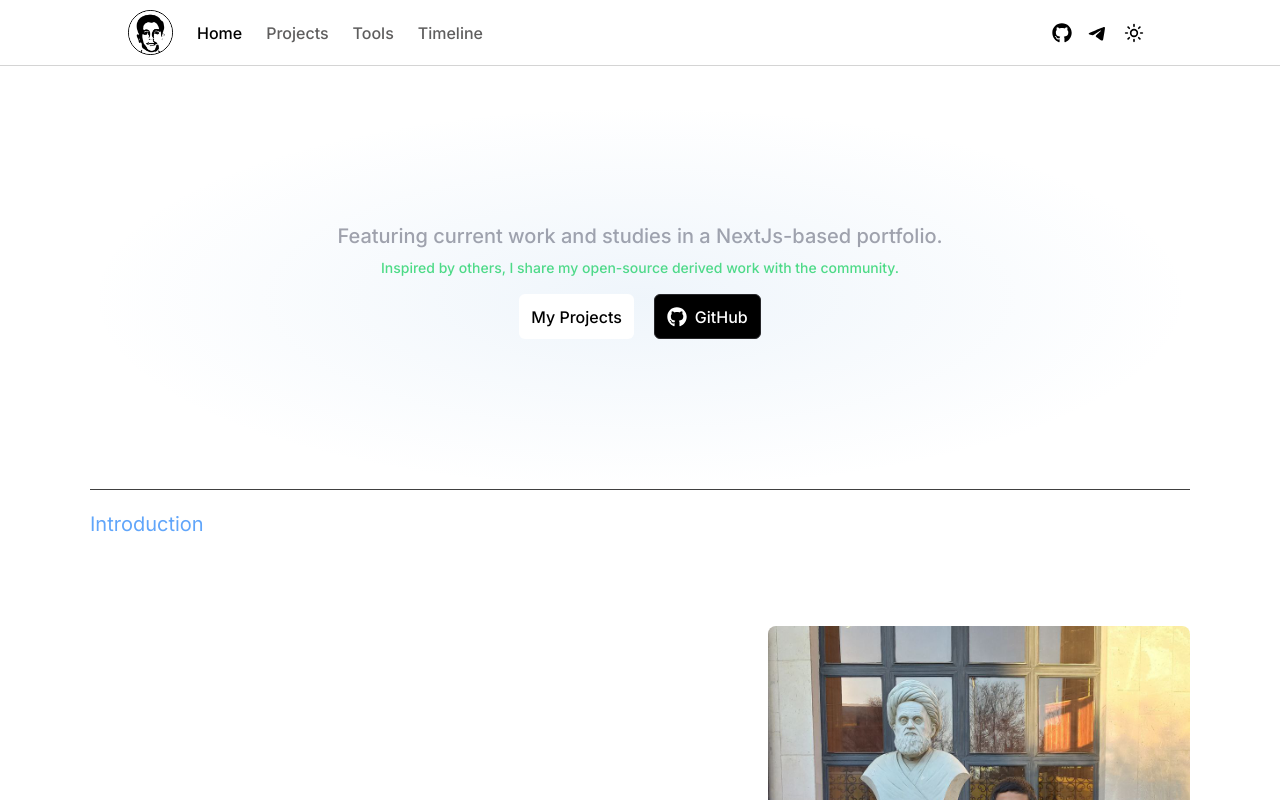
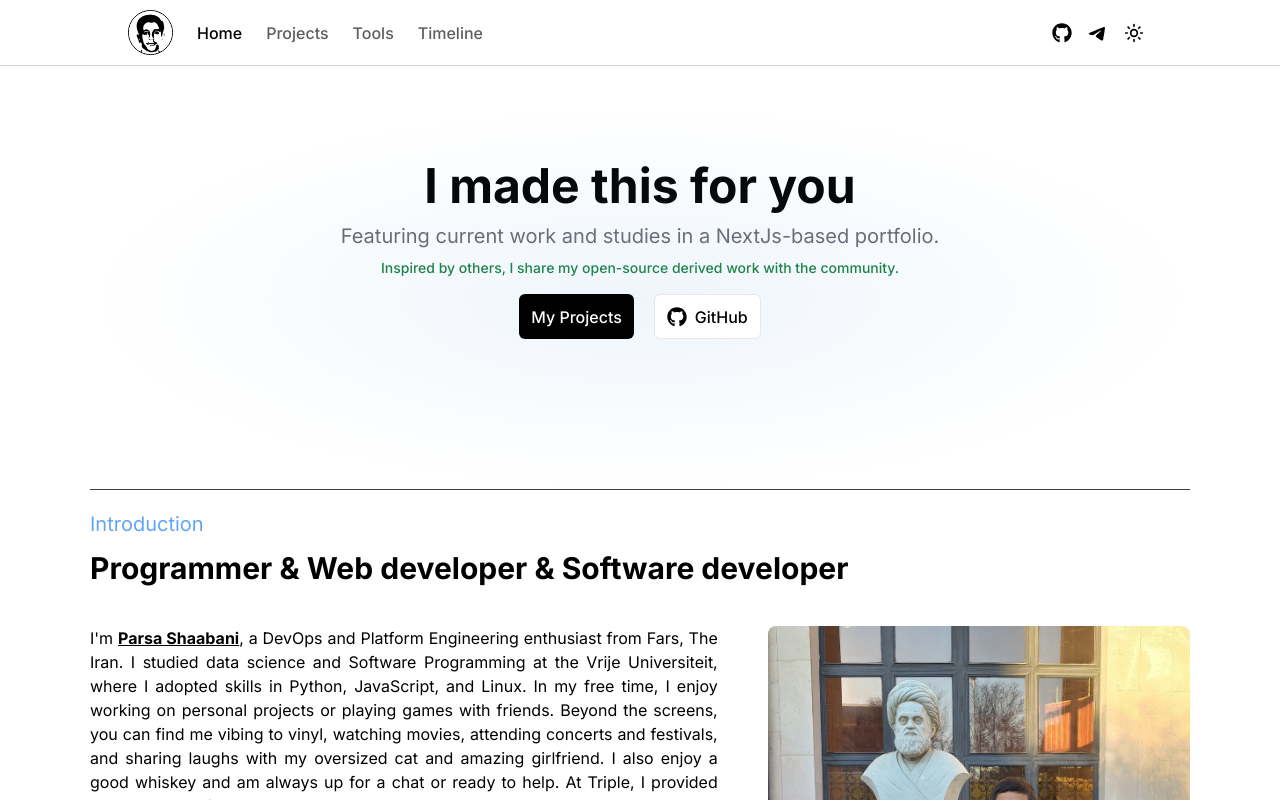
Before and after one commit to ParsaProg/portfolio, a Next.js app: page / in a window 1280 px wide. Shown: the top 800 px of the page. Built offline with nearby package versions, Linux system fonts and the light colour scheme.

Commit message:
themes fixed

```diff
--- a/app/page.tsx
+++ b/app/page.tsx
@@ -12,9 +12,9 @@ import CatImage from "../public/IMG_20241227_163947.jpg";
 import ParsaShaabaniImage from "../public/photo_2025-02-17_21-51-13.jpg";
 
 export default function Home() {
-
   const [imageIndex, setImageIndex] = useState(0);
   const pathname = usePathname();
+  const { theme } = useTheme();
   useEffect(() => {
     let intervalId = undefined;
 
@@ -33,28 +33,36 @@ export default function Home() {
   }, [pathname]);
   useTitle("Home | ParsaShaabani");
   return (
-    <div className="mt-[150px] m-auto text-white">
+    <div
+      className={`mt-[150px] m-auto ${
+        theme === "dark" ? "text-white" : "text-black"
+      }`}
+    >
       <section className="z-50">
         <h1 className="z-50 font-bold text-[3rem] text-center">
           I made this for you
         </h1>
-        <h2 className="z-50 font-[500] text-xl text-center text-[#A1A1AA]">
+        <h2 className={`z-50 font-[400] text-xl text-center ${theme === "dark"? "text-[#c1c1cd]" : "text-[#696971]"}`}>
           Featuring current work and studies in a NextJs-based portfolio.
         </h2>
-        <p className="z-50 font-[500] text-sm text-center text-[#4ade80] mt-2">
+        <p
+          className={`z-50 font-[500] text-sm text-center ${
+            theme === "dark" ? "text-[#40c671]" : "text-[#15803d]"
+          } mt-2`}
+        >
           Inspired by others, I share my open-source derived work with the
           community.
         </p>
         <div className="z-50 flex items-center justify-center gap-x-5">
           <Link href={"/projects"} className="z-50">
-            <button className="z-50 cursor-pointer hover:bg-neutral-200 transition-all duration-100 bg-white px-3 h-[45px] mt-4 rounded-md text-black text-md font-[500] text-center">
+            <button className={`z-50 cursor-pointer  transition-all duration-100 ${theme === "dark"? "bg-white text-black hover:bg-neutral-200": "bg-black text-white hover:bg-neutral-800"} px-3 h-[45px] mt-4 rounded-md text-md font-[500] text-center`}>
               My Projects
             </button>
           </Link>
           <a
             href="https://github.com/ParsaProg"
             target="_blank"
-            className="z-50 cursor-pointer hover:bg-[#27272A] border-[1.5px] border-[#27272a] transition-all duration-200 bg-black px-3 h-[45px] mt-4 rounded-md text-md font-[500] text-center flex items-center justify-center gap-x-2"
+            className={`z-50 cursor-pointer  border-[1.5px] ${theme === "dark"? "border-[#27272a] hover:bg-[#27272A]": "border-[#babacc58] hover:bg-[#27272a2d]"} transition-all duration-200 ${theme === "dark"? "bg-black": "bg-white"} px-3 h-[45px] mt-4 rounded-md text-md font-[500] text-center flex items-center justify-center gap-x-2`}
           >
             <FaGithub size={20} />
             GitHub
```
